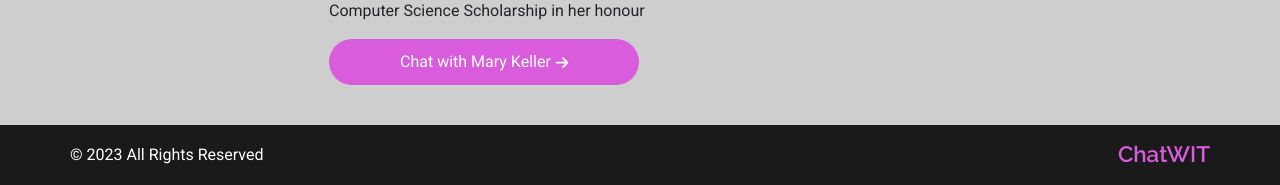
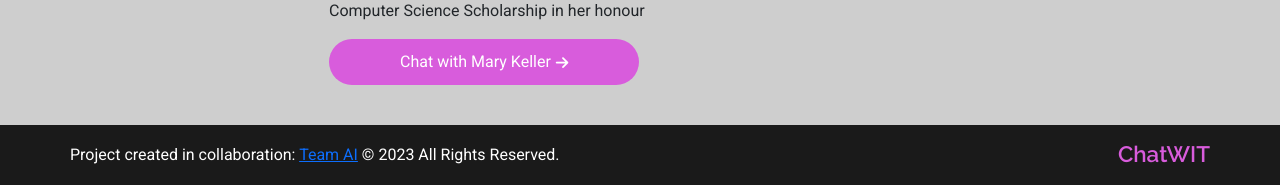
Before and after one commit to keironchaudhry/women-in-tech-hackathon, a Flask app: page / in a window 1280 px wide. Shown: the part 3964-4149 px from the top of the page. Run offline with Flask 2, Linux system fonts and the light colour scheme; some libraries are stand-ins or nearby versions.

Commit message:
Add team name with href link to hackathon page to footer

```diff
--- a/templates/base.html
+++ b/templates/base.html
@@ -89,7 +89,10 @@
     <footer
       class="d-flex align-items-center justify-content-between mt-auto pt-3 pb-3"
     >
-      <p class="m-0">© 2023 All Rights Reserved</p>
+      <p class="m-0"> Project created in collaboration:
+        <a href="https://hackathon.codeinstitute.net/teams/296/">Team AI</a>
+        © 2023 All Rights Reserved.
+      </p>
       <p class="navbar-brand">ChatWIT</p>
     </footer>
   </body>
```
